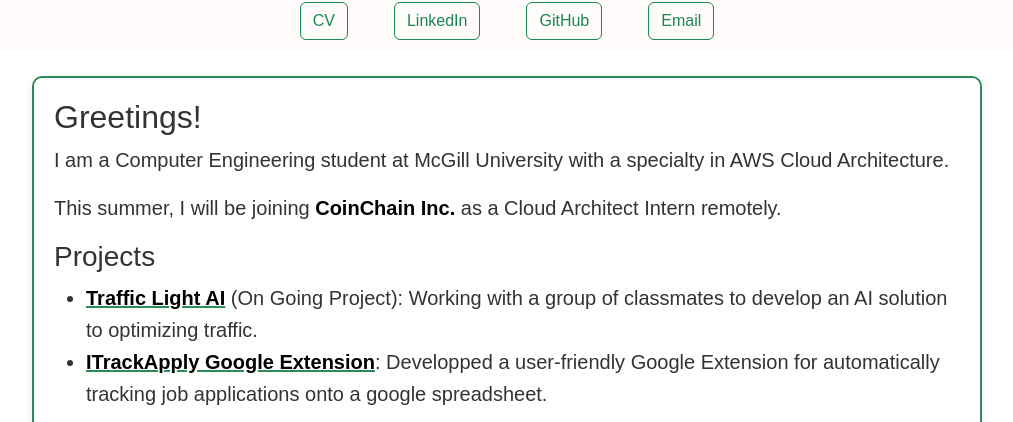
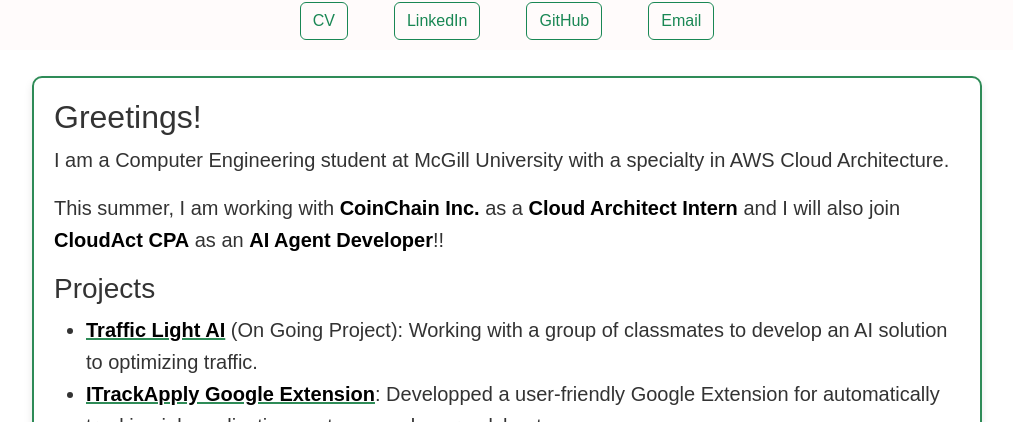
Before and after one commit to peterhxk/peterhxk.github.io, a Jekyll site: the page built from index.markdown, in a window 1280 px wide and 900 px high, cut to the strip 252-674 px from the top of the window. Shown: the whole strip, without its empty margins (133-1146 px from the left). Built offline with Jekyll 4.4.1, drawn with Linux system fonts in a browser that asks for light colours.

Commit message:
changes on Aug 3

```diff
--- a/index.markdown
+++ b/index.markdown
@@ -7,7 +7,7 @@ title: Home
 
 I am a Computer Engineering student at McGill University with a specialty in AWS Cloud Architecture.
 
-This summer, I will be joining **CoinChain Inc.** as a Cloud Architect Intern remotely.
+This summer, I am working with **CoinChain Inc.** as a **Cloud Architect Intern** and I will also join **CloudAct CPA** as an **AI Agent Developer**!!
 
 ### Projects
 
```
Also changed, not shown: README.md.
